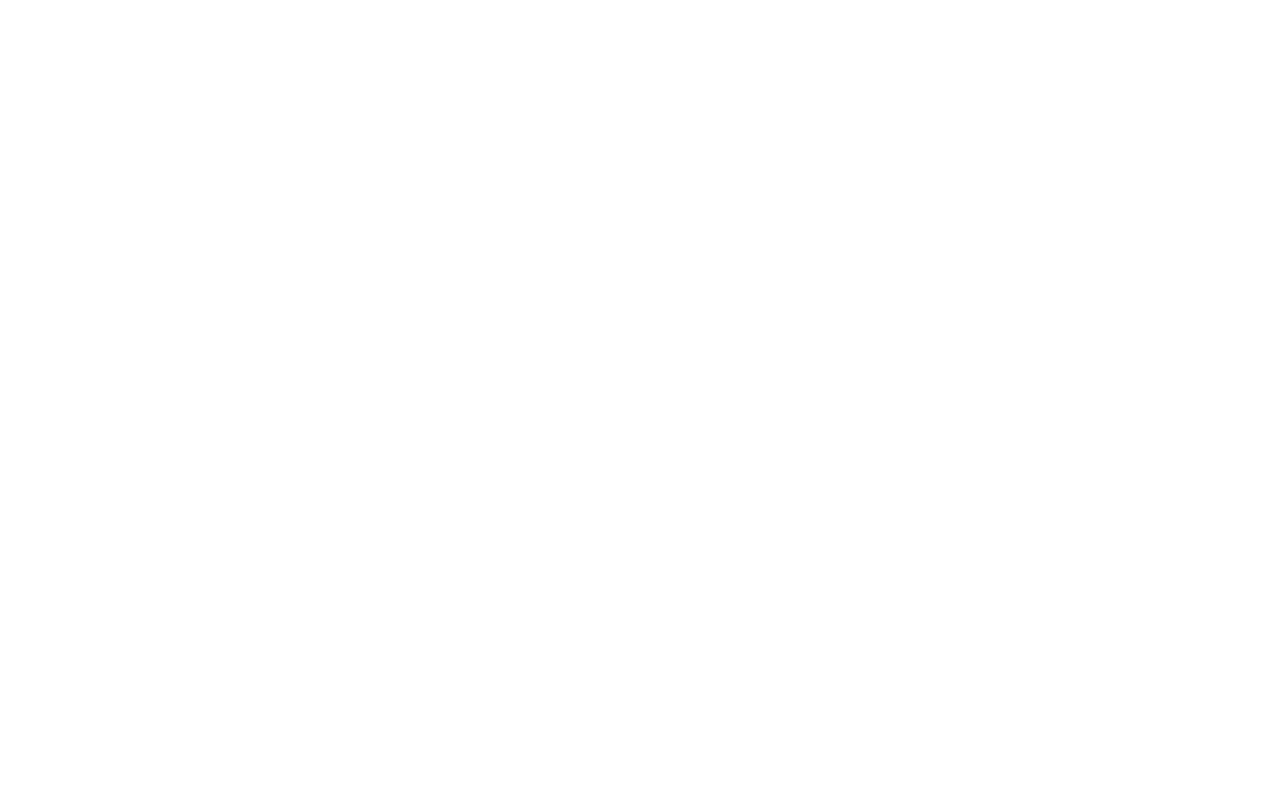
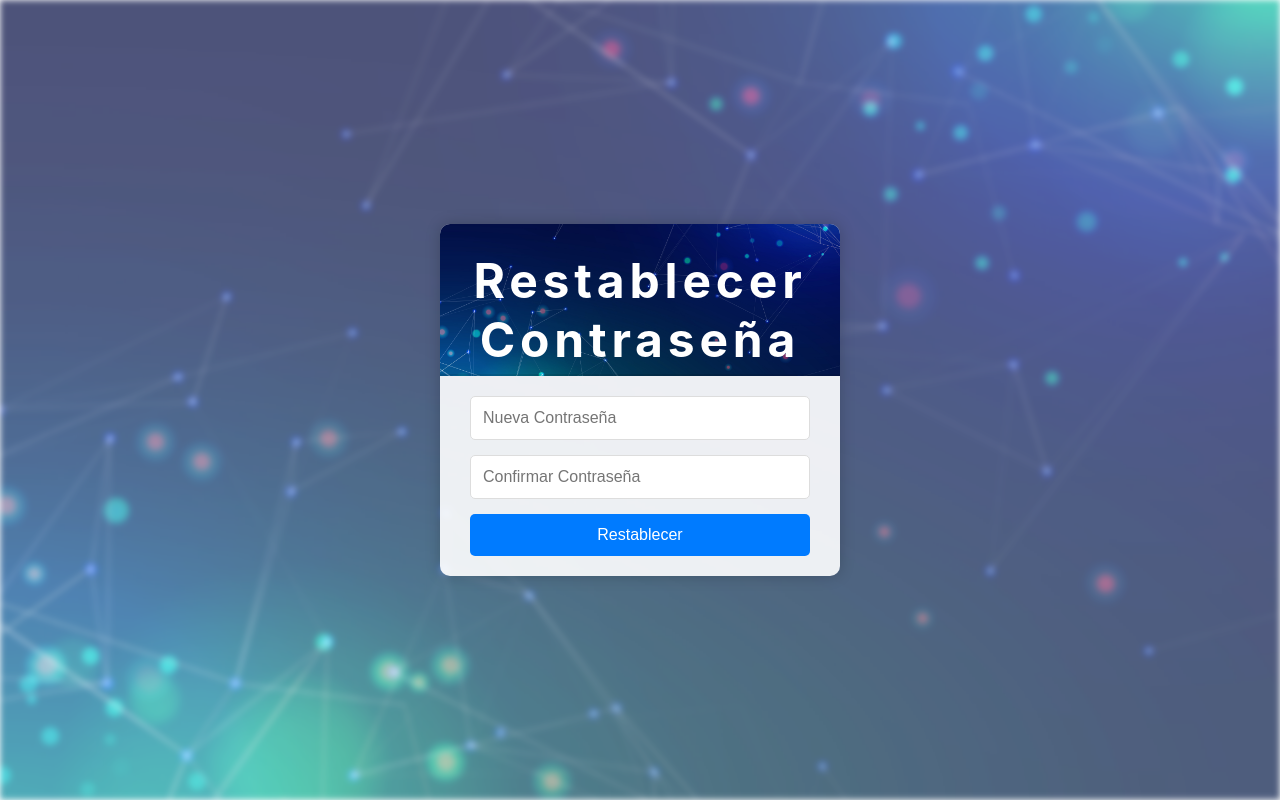
Before and after one commit to leonsein/System-BPM, a React (Create React App) app: page /reset-password in a window 1280 px wide. Before the commit this address had no page. Built offline with nearby package versions, Linux system fonts and the light colour scheme.

Commit message:
04. Recuperación de cuenta - Integrando cuadros de diálogo

```diff
--- a/src/components/ForgotPasswordPage.js
+++ b/src/components/ForgotPasswordPage.js
@@ -1,19 +1,18 @@
 import React, { useState } from 'react';
-import { Link } from 'react-router-dom'; // Importar Link para la navegación
+import { Link, useNavigate } from 'react-router-dom'; // Importamos el hook para navegar
 import './LoginPage.css'; // Reutilizamos los mismos estilos
 
 function ForgotPasswordPage() {
   const [showDialog, setShowDialog] = useState(false); // Estado para controlar el diálogo
+  const [emailSent, setEmailSent] = useState(false); // Estado para controlar si el correo fue enviado
+  const navigate = useNavigate(); // Hook para redirigir
 
-  // Maneja el envío del formulario
+  // Simulamos el envío del correo
   const handleSendEmail = (event) => {
     event.preventDefault(); // Evita el comportamiento por defecto del formulario
-
-    // Lógica para manejar el envío del correo de recuperación
-    // (Esto debería ser reemplazado con lógica real)
-
-    // Muestra el cuadro de diálogo
-    setShowDialog(true);
+    // Aquí normalmente iría la llamada a la API para enviar el correo de restablecimiento
+    setEmailSent(true);
+    setShowDialog(true); // Mostrar el cuadro de diálogo cuando se envía el correo
   };
 
   return (
@@ -27,19 +26,29 @@
         <div className="forgot-password-header">
           <h1>Recuperar Cuenta</h1>
         </div>
+
         {/* Cuerpo del formulario */}
         <div className="forgot-password-body">
+          {!emailSent ? (
+            <>
               <p className="instruction-text">Introduce tu correo electrónico para recuperar tu cuenta.</p>
               <form onSubmit={handleSendEmail}>
                 <input type="email" placeholder="Correo electrónico" required />
                 <button type="submit">Enviar</button>
               </form>
+            </>
+          ) : (
+            <>
               {showDialog && (
                 <div className="dialog">
-              <p>Hemos enviado un link a tu correo electrónico para restablecer tu contraseña.</p>
+                  <p style={{ color: 'black' }}>Hemos enviado un link a tu correo electrónico para restablecer tu contraseña.</p>
                   <button onClick={() => setShowDialog(false)}>Cerrar</button>
                 </div>
               )}
+            </>
+          )}
+
+          {/* Pie de página con enlace de navegación */}
           <div className="forgot-password-footer">
             <Link to="/login">Volver al inicio de sesión</Link>
           </div>
--- /dev/null
+++ b/src/components/ResetPasswordPage.js
@@ -0,0 +1,80 @@
+import React, { useState } from 'react';
+import { useNavigate } from 'react-router-dom'; // Importamos el hook para navegar
+import './LoginPage.css'; // Reutilizamos los mismos estilos
+
+function ResetPasswordPage() {
+  const [newPassword, setNewPassword] = useState('');
+  const [confirmPassword, setConfirmPassword] = useState('');
+  const [showSuccessDialog, setShowSuccessDialog] = useState(false); // Para el cuadro de "Contraseña restablecida"
+  const [showRedirectDialog, setShowRedirectDialog] = useState(false); // Para el cuadro de "Redirigiendo"
+  const navigate = useNavigate();
+
+  // Simulamos la lógica de restablecimiento
+  const handleResetPassword = (event) => {
+    event.preventDefault();
+
+    // Validación de contraseñas
+    if (newPassword !== confirmPassword) {
+      alert('Las contraseñas no coinciden');
+      return;
+    }
+
+    // Simulación de restablecimiento exitoso
+    setShowSuccessDialog(true);
+
+    // Mostrar "Redirigiendo..." después de 5 segundos, luego redirigir después de otros 5 segundos
+    setTimeout(() => {
+      setShowSuccessDialog(false);
+      setShowRedirectDialog(true);
+
+      setTimeout(() => {
+        navigate('/login');
+      }, 5000); // Redirige después de 5 segundos de mostrar "Redirigiendo..."
+    }, 5000); // Cambia el cuadro de diálogo después de 5 segundos
+  };
+
+  return (
+    <div className="login-page">
+      <div className="background-blur"></div>
+      <div className="login-container">
+        <div className="login-header">
+          <h1>Restablecer Contraseña</h1>
+        </div>
+        <div className="login-body">
+          <form onSubmit={handleResetPassword}>
+            <input
+              type="password"
+              placeholder="Nueva Contraseña"
+              value={newPassword}
+              onChange={(e) => setNewPassword(e.target.value)}
+              required
+            />
+            <input
+              type="password"
+              placeholder="Confirmar Contraseña"
+              value={confirmPassword}
+              onChange={(e) => setConfirmPassword(e.target.value)}
+              required
+            />
+            <button type="submit">Restablecer</button>
+          </form>
+
+          {/* Mostrar cuadros de diálogo */}
+          {showSuccessDialog && (
+            <div className="dialog">
+              <p style={{ color: 'black' }}>Contraseña restablecida exitosamente.</p>
+            </div>
+          )}
+
+          {showRedirectDialog && (
+            <div className="dialog">
+              <p style={{ color: 'black' }}>Redirigiendo...</p>
+            </div>
+          )}
+        </div>
+      </div>
+    </div>
+  );
+}
+
+export default ResetPasswordPage;
--- a/src/index.js
+++ b/src/index.js
@@ -6,6 +6,7 @@
 import RegisterPage from './components/RegisterPage'; // Importar RegisterPage
 import './index.css';
 import ForgotPasswordPage from './components/ForgotPasswordPage';
+import ResetPasswordPage from './components/ResetPasswordPage';
 
 ReactDOM.render(
   <Router>
@@ -14,6 +15,7 @@
       <Route path="/login" element={<LoginPage />} /> {/* Página de login */}
       <Route path="/register" element={<RegisterPage />} /> {/* Página de registro */}
       <Route path="/forgot-password" element={<ForgotPasswordPage />} /> {/* Página de registro */}
+      <Route path="/reset-password" element={<ResetPasswordPage />} />
     </Routes>
   </Router>,
   document.getElementById('root')
```
Lines whose indentation alone changed are shown as unchanged.
